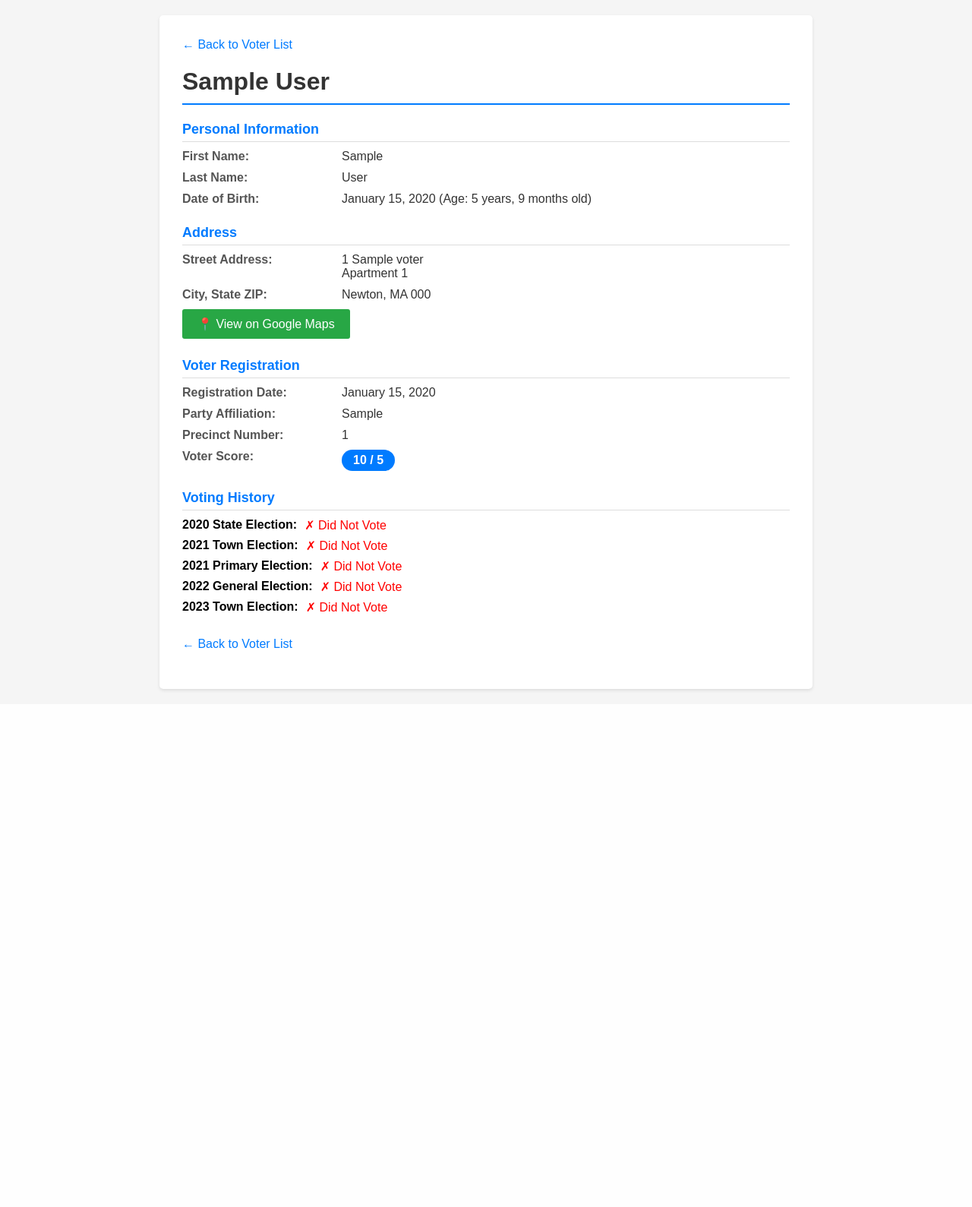
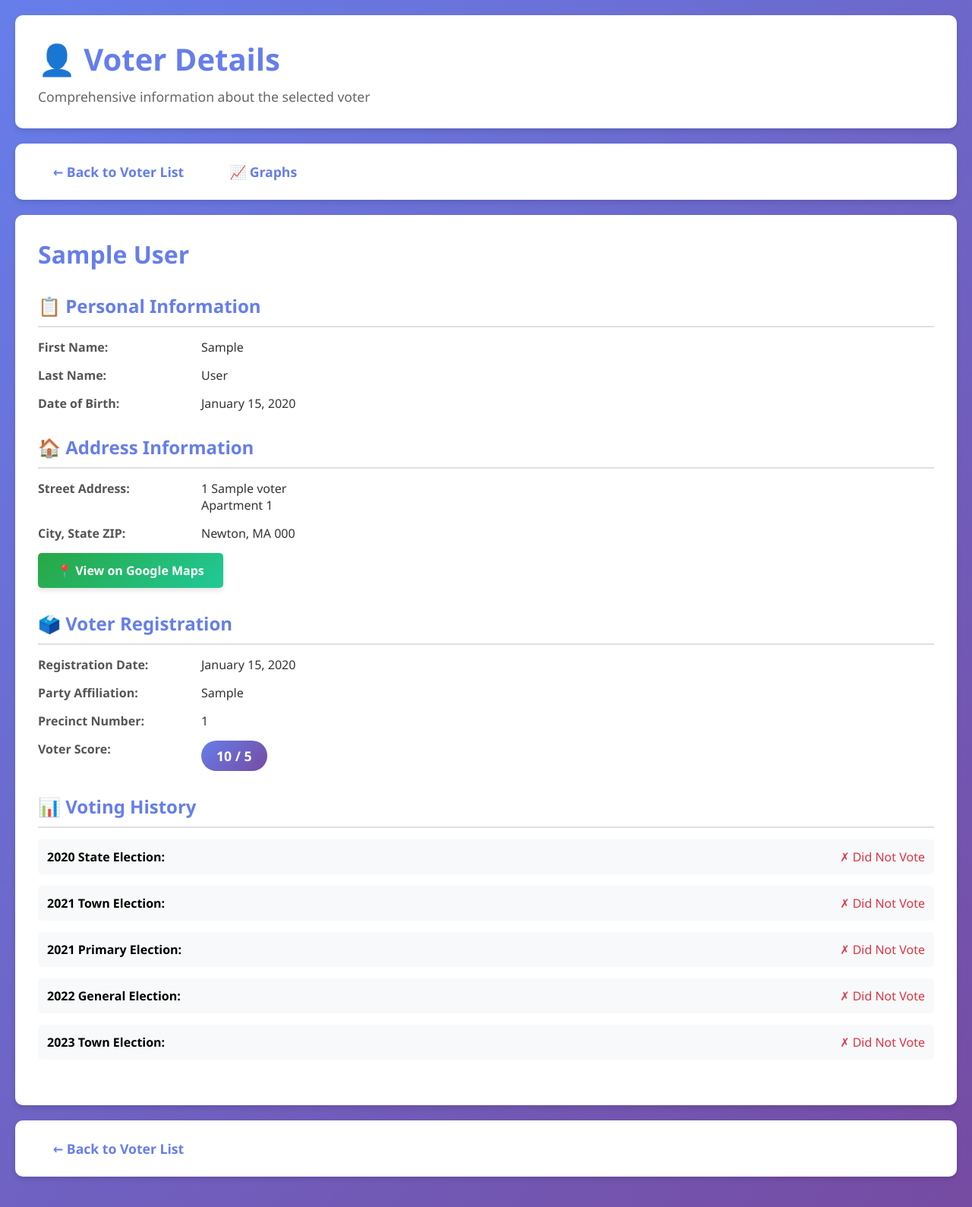
Before and after one commit to jbel7/newton-voter-analytics, a Django app: template templates/voter_analytics/voter_detail.html in a window 1280 px wide. Shown: the whole page at 76% size. Before the commit the page ends 911 px from the top, so only its background shows below. Run offline with Django 3.2, Linux system fonts and the light colour scheme; the template is opened without the code that fills it: most values are stand-ins (such as "Sample title", 1, 10 or a date in 2020).

Commit message:
Updated voter detail and graphs templates with css styling

```diff
--- a/templates/voter_analytics/voter_detail.html
+++ b/templates/voter_analytics/voter_detail.html
@@ -3,113 +3,26 @@
 <!-- BU email: belsanyj@bu.edu -->
 <!-- Description: Template for displaying details for a single voter -->
 
-<!DOCTYPE html>
-<html lang="en">
-<head>
-    <meta charset="UTF-8">
-    <meta name="viewport" content="width=device-width, initial-scale=1.0">
-    <title>Voter Details - {{ voter.first_name }} {{ voter.last_name }}</title>
-    <style>
-        body {
-            font-family: Arial, sans-serif;
-            margin: 20px;
-            background-color: #f5f5f5;
-        }
-        .container {
-            max-width: 800px;
-            margin: 0 auto;
-            background-color: white;
-            padding: 30px;
-            border-radius: 5px;
-            box-shadow: 0 2px 4px rgba(0,0,0,0.1);
-        }
-        h1 {
-            color: #333;
-            border-bottom: 2px solid #007bff;
-            padding-bottom: 10px;
-        }
-        .nav-links {
-            margin-bottom: 20px;
-        }
-        .nav-links a {
-            color: #007bff;
-            text-decoration: none;
-            margin-right: 15px;
-        }
-        .nav-links a:hover {
-            text-decoration: underline;
-        }
-        .info-section {
-            margin-bottom: 25px;
-        }
-        .info-section h2 {
-            color: #007bff;
-            font-size: 18px;
-            margin-bottom: 10px;
-            border-bottom: 1px solid #ddd;
-            padding-bottom: 5px;
-        }
-        .info-grid {
-            display: grid;
-            grid-template-columns: 200px 1fr;
-            gap: 10px;
-        }
-        .info-label {
-            font-weight: bold;
-            color: #555;
-        }
-        .info-value {
-            color: #333;
-        }
-        .voting-history {
-            display: flex;
-            flex-direction: column;
-            gap: 8px;
-        }
-        .election-item {
-            display: flex;
-            align-items: center;
-            gap: 10px;
-        }
-        .voted-yes {
-            color: green;
-            font-weight: bold;
-        }
-        .voted-no {
-            color: red;
-        }
-        .map-link {
-            display: inline-block;
-            background-color: #28a745;
-            color: white;
-            padding: 10px 20px;
-            border-radius: 3px;
-            text-decoration: none;
-            margin-top: 10px;
-        }
-        .map-link:hover {
-            background-color: #218838;
-        }
-        .score-badge {
-            display: inline-block;
-            background-color: #007bff;
-            color: white;
-            padding: 5px 15px;
-            border-radius: 15px;
-            font-weight: bold;
-        }
-    </style>
-</head>
-<body>
-    <div class="container">
+{% extends 'voter_analytics/base.html' %}
+
+{% block title %}{{ voter.first_name }} {{ voter.last_name }} - Voter Details{% endblock %}
+
+{% block content %}
+<div class="header">
+    <h1>👤 Voter Details</h1>
+    <p>Comprehensive information about the selected voter</p>
+</div>
+
 <div class="nav-links">
     <a href="{% url 'voter_analytics:voters' %}">← Back to Voter List</a>
+    <a href="{% url 'voter_analytics:graphs' %}">📈 Graphs</a>
 </div>
 
-        <h1>{{ voter.first_name }} {{ voter.last_name }}</h1>
+<div class="content-card">
+    <h1 style="color: #667eea; margin-bottom: 30px;">{{ voter.first_name }} {{ voter.last_name }}</h1>
 
-        <div class="info-section">
-            <h2>Personal Information</h2>
+    <div class="detail-section">
+        <h2>📋 Personal Information</h2>
         <div class="info-grid">
             <div class="info-label">First Name:</div>
             <div class="info-value">{{ voter.first_name }}</div>
@@ -118,12 +31,12 @@
             <div class="info-value">{{ voter.last_name }}</div>
 
             <div class="info-label">Date of Birth:</div>
-                <div class="info-value">{{ voter.date_of_birth|date:"F d, Y" }} (Age: {{ voter.date_of_birth|timesince }} old)</div>
+            <div class="info-value">{{ voter.date_of_birth|date:"F d, Y" }}</div>
         </div>
     </div>
 
-        <div class="info-section">
-            <h2>Address</h2>
+    <div class="detail-section">
+        <h2>🏠 Address Information</h2>
         <div class="info-grid">
             <div class="info-label">Street Address:</div>
             <div class="info-value">
@@ -139,8 +52,8 @@
         <a href="{{ google_maps_url }}" target="_blank" class="map-link">📍 View on Google Maps</a>
     </div>
 
-        <div class="info-section">
-            <h2>Voter Registration</h2>
+    <div class="detail-section">
+        <h2>🗳️ Voter Registration</h2>
         <div class="info-grid">
             <div class="info-label">Registration Date:</div>
             <div class="info-value">{{ voter.date_of_registration|date:"F d, Y" }}</div>
@@ -156,10 +69,10 @@
         </div>
     </div>
 
-        <div class="info-section">
-            <h2>Voting History</h2>
-            <div class="voting-history">
-                <div class="election-item">
+    <div class="detail-section">
+        <h2>📊 Voting History</h2>
+        <div style="display: flex; flex-direction: column; gap: 15px; margin-top: 15px;">
+            <div style="display: flex; justify-content: space-between; padding: 12px; background-color: #f8f9fa; border-radius: 5px;">
                 <strong>2020 State Election:</strong>
                 {% if voter.v20state %}
                     <span class="voted-yes">✓ Voted</span>
@@ -168,7 +81,7 @@
                 {% endif %}
             </div>
 
-                <div class="election-item">
+            <div style="display: flex; justify-content: space-between; padding: 12px; background-color: #f8f9fa; border-radius: 5px;">
                 <strong>2021 Town Election:</strong>
                 {% if voter.v21town %}
                     <span class="voted-yes">✓ Voted</span>
@@ -177,7 +90,7 @@
                 {% endif %}
             </div>
 
-                <div class="election-item">
+            <div style="display: flex; justify-content: space-between; padding: 12px; background-color: #f8f9fa; border-radius: 5px;">
                 <strong>2021 Primary Election:</strong>
                 {% if voter.v21primary %}
                     <span class="voted-yes">✓ Voted</span>
@@ -186,7 +99,7 @@
                 {% endif %}
             </div>
 
-                <div class="election-item">
+            <div style="display: flex; justify-content: space-between; padding: 12px; background-color: #f8f9fa; border-radius: 5px;">
                 <strong>2022 General Election:</strong>
                 {% if voter.v22general %}
                     <span class="voted-yes">✓ Voted</span>
@@ -195,7 +108,7 @@
                 {% endif %}
             </div>
 
-                <div class="election-item">
+            <div style="display: flex; justify-content: space-between; padding: 12px; background-color: #f8f9fa; border-radius: 5px;">
                 <strong>2023 Town Election:</strong>
                 {% if voter.v23town %}
                     <span class="voted-yes">✓ Voted</span>
@@ -205,10 +118,9 @@
             </div>
         </div>
     </div>
+</div>
 
-        <div class="nav-links" style="margin-top: 30px;">
+<div class="nav-links">
     <a href="{% url 'voter_analytics:voters' %}">← Back to Voter List</a>
 </div>
-    </div>
-</body>
-</html>
+{% endblock %}
```
Also changed, not shown: templates/voter_analytics/graphs.html (+16 -111 lines). Lines whose indentation alone changed are shown as unchanged.
